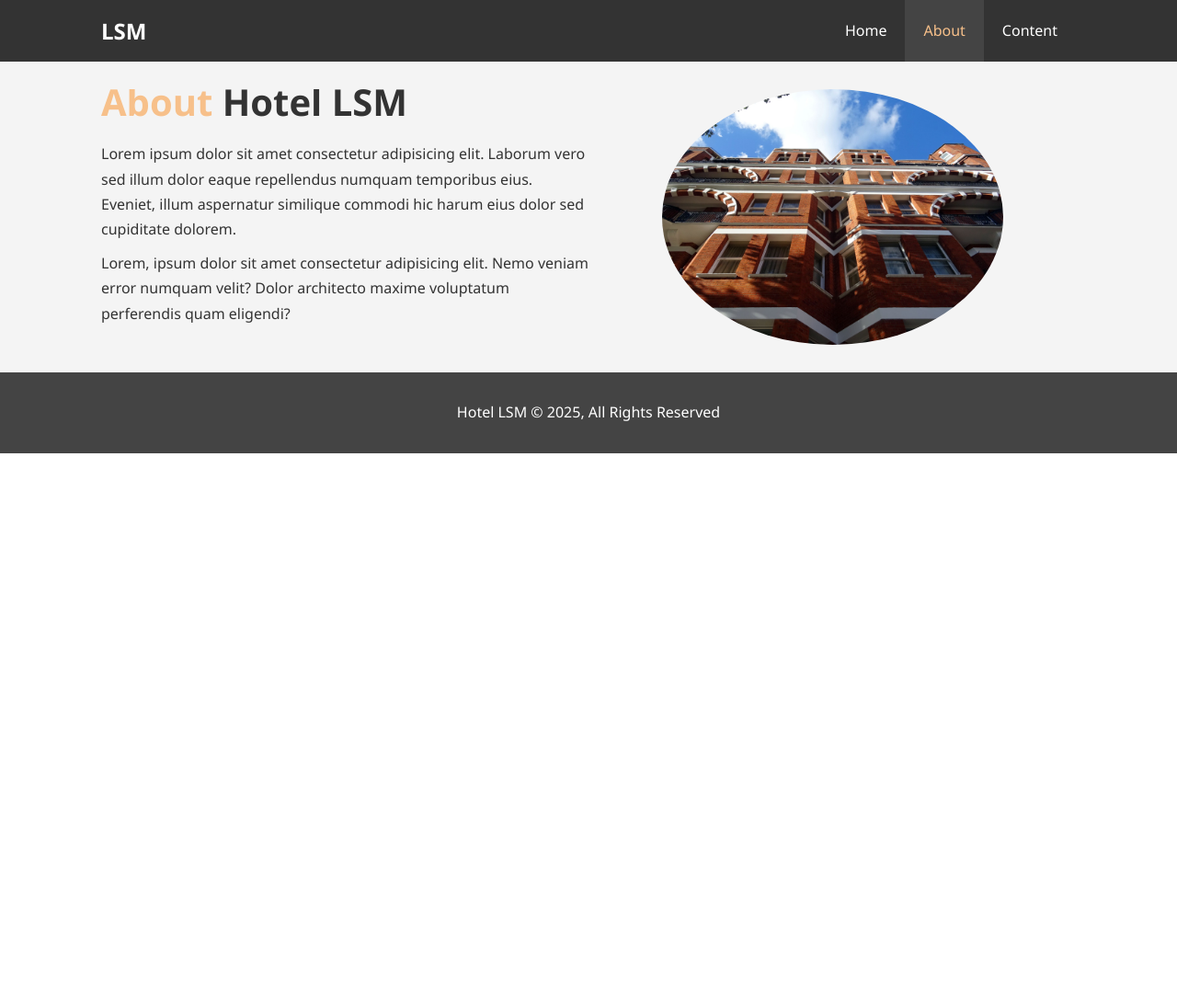
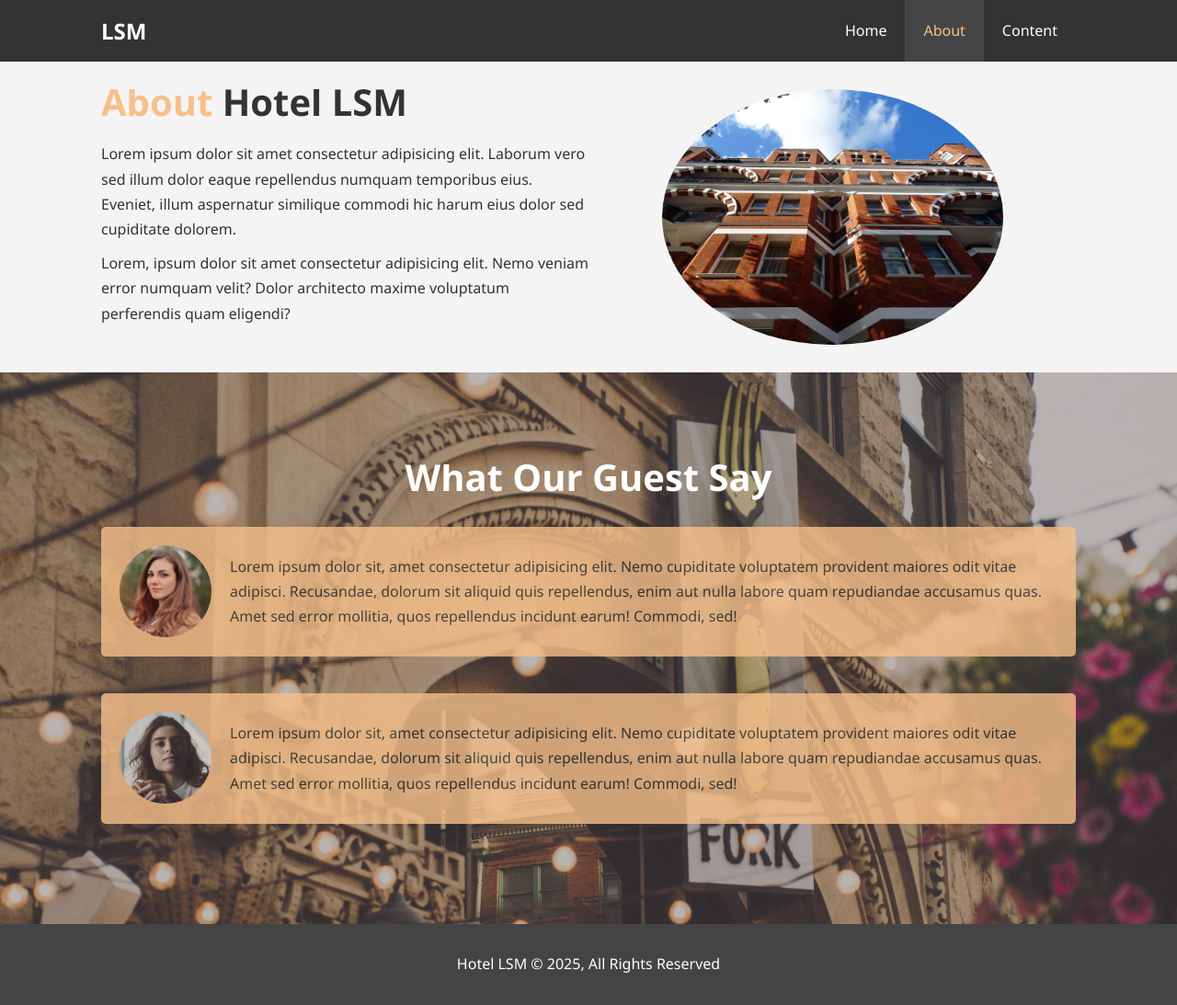
Before and after one commit to SimritaM/hotel_website, a plain HTML site: page about.html in a window 1280 px wide. Shown: the whole page at 92% size. Before the commit the page ends 800 px from the top, so only its background shows below. Drawn offline with Linux system fonts and the light colour scheme.

Commit message:
About page is completed

```diff
--- a/about.html
+++ b/about.html
@@ -40,6 +40,25 @@
     </div>
   </section>
 
+<div class="clr"></div>
+
+<section id="testimonials" class="py-3">
+  <div class="container">
+    <h2 class="l-heading">What Our Guest Say</h2>
+
+    <div class="testimonial bg-primary">
+      <img src="./img/person-1.jpg" alt="janni">
+      <p>Lorem ipsum dolor sit, amet consectetur adipisicing elit. Nemo cupiditate voluptatem provident maiores odit vitae adipisci. Recusandae, dolorum sit aliquid quis repellendus, enim aut nulla labore quam repudiandae accusamus quas. Amet sed error mollitia, quos repellendus incidunt earum! Commodi, sed!</p>
+    </div>
+
+     <div class="testimonial bg-primary">
+      <img src="./img/person-2.jpg" alt="lily">
+      <p>Lorem ipsum dolor sit, amet consectetur adipisicing elit. Nemo cupiditate voluptatem provident maiores odit vitae adipisci. Recusandae, dolorum sit aliquid quis repellendus, enim aut nulla labore quam repudiandae accusamus quas. Amet sed error mollitia, quos repellendus incidunt earum! Commodi, sed!</p>
+    </div>
+  </div>
+  </div>
+</section>
+
 <footer id="main-footer">
 <p>Hotel LSM &copy; 2025, All Rights Reserved</p>
 </footer>
--- a/css/style.css
+++ b/css/style.css
@@ -195,6 +195,32 @@ p {
   min-height: 100%;
 }
 
+#testimonials {
+  height: 600px;
+  background: url('../img/test-bg.jpg') no-repeat center center/cover;
+  padding-top: 100px;
+}
+
+#testimonials h2 {
+  color: #fff;
+  text-align: center;
+  padding-bottom: 40px;
+}
+
+#testimonials .testimonial {
+  padding: 20px;
+  margin-bottom: 40px;
+  border-radius: 5px;
+  opacity: 0.8;
+}
+
+#testimonials .testimonial img {
+ width: 100px;
+ float: left;
+ margin-right: 20px;
+ border-radius: 50%;
+}
+
 #main-footer {
   text-align: center;
   background: #444;
```
